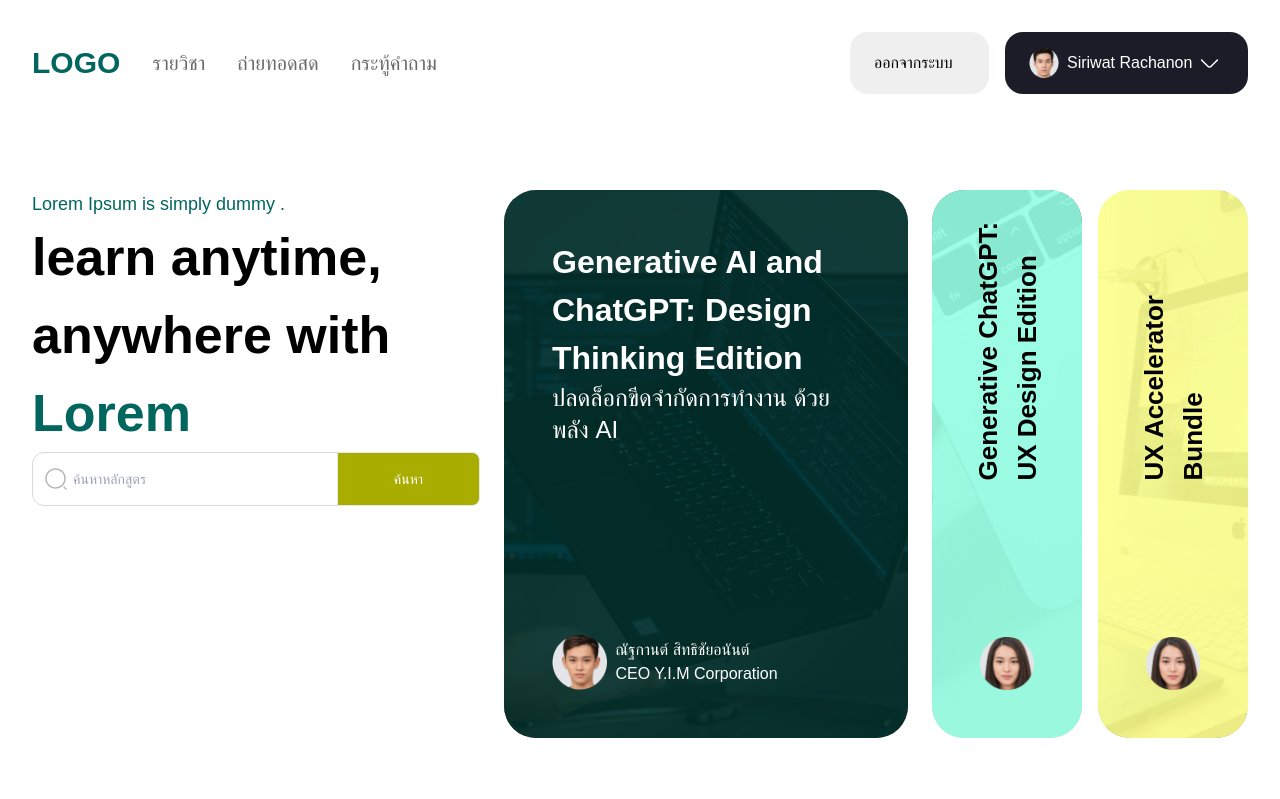
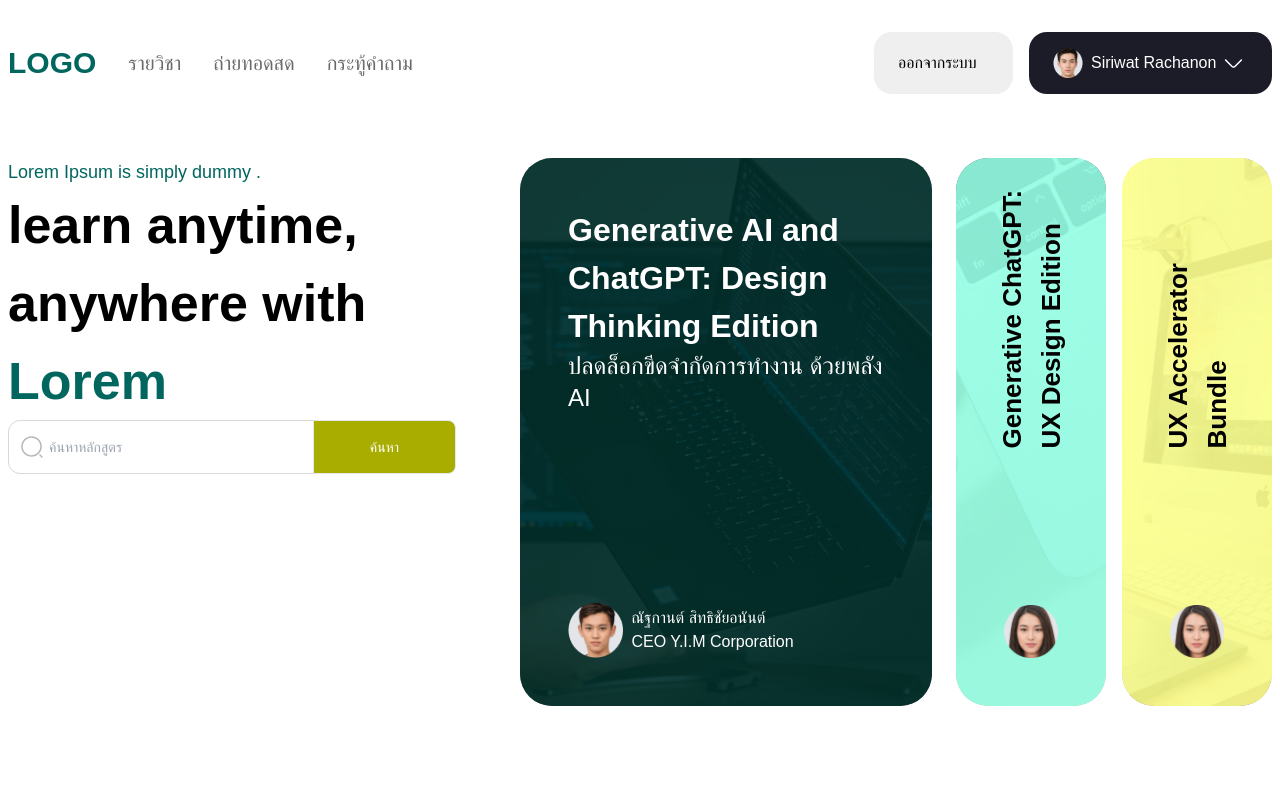
Before and after one commit to kitsune2355/test-NextJS-Glonix, a Next.js app: page / in a window 1280 px wide. Shown: the top 799 px of the page. Built offline with nearby package versions, Linux system fonts and the light colour scheme.

Commit message:
Fix layout

```diff
--- a/app/KnowledgeCenter.tsx
+++ b/app/KnowledgeCenter.tsx
@@ -1,12 +1,5 @@
-import {
-  Book,
-  Clock,
-  CloudConnection,
-  Eye,
-  Glass,
-  Hierarchy,
-} from "@/public/icons";
-import { CardContainer } from "./components";
+import { Clock, Eye } from "@/public/icons";
+import { CardContainer, Container } from "./components";
 import Image from "next/image";
 
 const KnowledgeList = [
@@ -59,7 +52,7 @@ const KnowledgeList = [
 
 export default function KnowledgeCenter() {
   return (
-    <div>
+    <Container>
       <CardContainer
         isButton
         title="บทความและข่าวสารล่าสุด"
@@ -171,6 +164,6 @@ export default function KnowledgeCenter() {
           </div>
         }
       />
-    </div>
+    </Container>
   );
 }
--- a/app/LearningCenter.tsx
+++ b/app/LearningCenter.tsx
@@ -5,7 +5,7 @@ import {
   Glass,
   Hierarchy,
 } from "@/public/icons";
-import { CardContainer } from "./components";
+import { CardContainer, Container } from "./components";
 
 const Learning = [
   {
@@ -32,7 +32,7 @@ const Learning = [
 
 export default function LearningCenter() {
   return (
-    <div>
+    <Container>
       <CardContainer
         title="เลือกเรียนตามหัวข้อที่สนใจ"
         children={
@@ -61,6 +61,6 @@ export default function LearningCenter() {
           </div>
         }
       />
-    </div>
+    </Container>
   );
 }
--- /dev/null
+++ b/app/QuestionThread.tsx
@@ -0,0 +1,38 @@
+import { CardContainer, Container } from "./components";
+
+export default function QuestionThread() {
+  return (
+    <Container>
+      <CardContainer
+        title="ตั้งกระทู้คำถาม"
+        children={
+          <div className="w-full h-full bg-white border border-gray-200 rounded-3xl shadow-lg p-12">
+            <div className="flex-1 flex flex-col space-y-12">
+              <label htmlFor="default-input" className="text-xl font-bold">
+                หัวข้อกระทู้
+              </label>
+              <input
+                type="text"
+                placeholder="หัวข้อกระทู้"
+                className="w-full p-4 text-sm text-gray-900 border border-[#D9D9D9] rounded-xl focus:outline-none focus:ring focus:ring-[#D9D9D9]"
+              />
+              <label htmlFor="default-input" className="text-xl font-bold">
+                เนื้อหา
+              </label>
+              <div>Editor</div>
+
+              <div className="flex justify-end">
+                <button
+                  type="submit"
+                  className="bg-[#A8AD00] text-white w-[185px] px-[3.69rem] py-[0.63rem] rounded-xl"
+                >
+                  ส่ง
+                </button>
+              </div>
+            </div>
+          </div>
+        }
+      />
+    </Container>
+  );
+}
--- a/app/components/Container.tsx
+++ b/app/components/Container.tsx
@@ -6,6 +6,6 @@ interface ContainerProps {
 
 export default function Container({ children }: ContainerProps) {
   return (
-    <div className="mx-auto max-w-7xl py-8 sm:px-12 lg:px-8">{children}</div>
+    <div className="mx-auto max-w-7xl py-8 sm:px-12 lg:px-2">{children}</div>
   );
 }
--- a/app/components/MainContent.tsx
+++ b/app/components/MainContent.tsx
@@ -1,6 +1,7 @@
 import { SearchNormal } from "@/public/icons";
 import React from "react";
 import CardImage from "./CardImage";
+import Container from "./Container";
 
 const data = [
   {
@@ -21,7 +22,8 @@ const data = [
 
 const MainContent: React.FC = () => {
   return (
-    <div className="mt-24 flex space-x-6">
+    <Container>
+      <div className="flex justify-around space-x-6">
         <div className="max-w-md">
           <p className="text-lg text-[#00665E] font-medium ">
             Lorem Ipsum is simply dummy .
@@ -53,6 +55,7 @@ const MainContent: React.FC = () => {
             </div>
           </form>
         </div>
+        <div className="w-full flex flex-row justify-end space-x-6">
           <div className="w-[412px] h-[548px]">
             <CardImage
               url="/image/Rectangle2.png"
@@ -64,7 +67,10 @@ const MainContent: React.FC = () => {
           </div>
           <div className="flex flex-row space-x-4">
             {data.map((item, key) => (
-          <div key={key} className="relative w-[150px] h-full flex-shrink-0">
+              <div
+                key={key}
+                className="relative w-[150px] h-full flex-shrink-0"
+              >
                 <CardImage
                   url={item.url}
                   title={item.title}
@@ -77,6 +83,8 @@ const MainContent: React.FC = () => {
             ))}
           </div>
         </div>
+      </div>
+    </Container>
   );
 };
 
--- a/app/components/Navbar.tsx
+++ b/app/components/Navbar.tsx
@@ -1,5 +1,6 @@
 import Image from "next/image";
 import Link from "next/link";
+import Container from "./Container";
 
 const menu = [
   {
@@ -17,7 +18,7 @@ const menu = [
 ];
 export default function Navbar() {
   return (
-    <div>
+    <Container>
       <div className="flex items-center justify-between">
         <div className="flex items-center justify-between space-x-8">
           <h1 className="text-[#00665E] text-3xl font-semibold">LOGO</h1>
@@ -65,6 +66,6 @@ export default function Navbar() {
           </button>
         </div>
       </div>
-    </div>
+    </Container>
   );
 }
--- a/app/page.tsx
+++ b/app/page.tsx
@@ -3,22 +3,18 @@ import CourseHub from "./CourseHub";
 import EducationHub from "./EducationHub";
 import KnowledgeCenter from "./KnowledgeCenter";
 import LearningCenter from "./LearningCenter";
+import QuestionThread from "./QuestionThread";
 
 export default function Home() {
   return (
     <>
-      <Container>
-        <Navbar />
-        <div className="flex flex-col space-y-24">
-          <MainContent />
-          <LearningCenter />
-        </div>
-      </Container>
+      <Navbar />
+      <MainContent />
+      <LearningCenter />
       <EducationHub />
       <CourseHub />
-      <Container>
-        <KnowledgeCenter />
-      </Container>
+      <KnowledgeCenter />
+      <QuestionThread />
       <Footer />
     </>
   );
```
Lines whose indentation alone changed are shown as unchanged.
